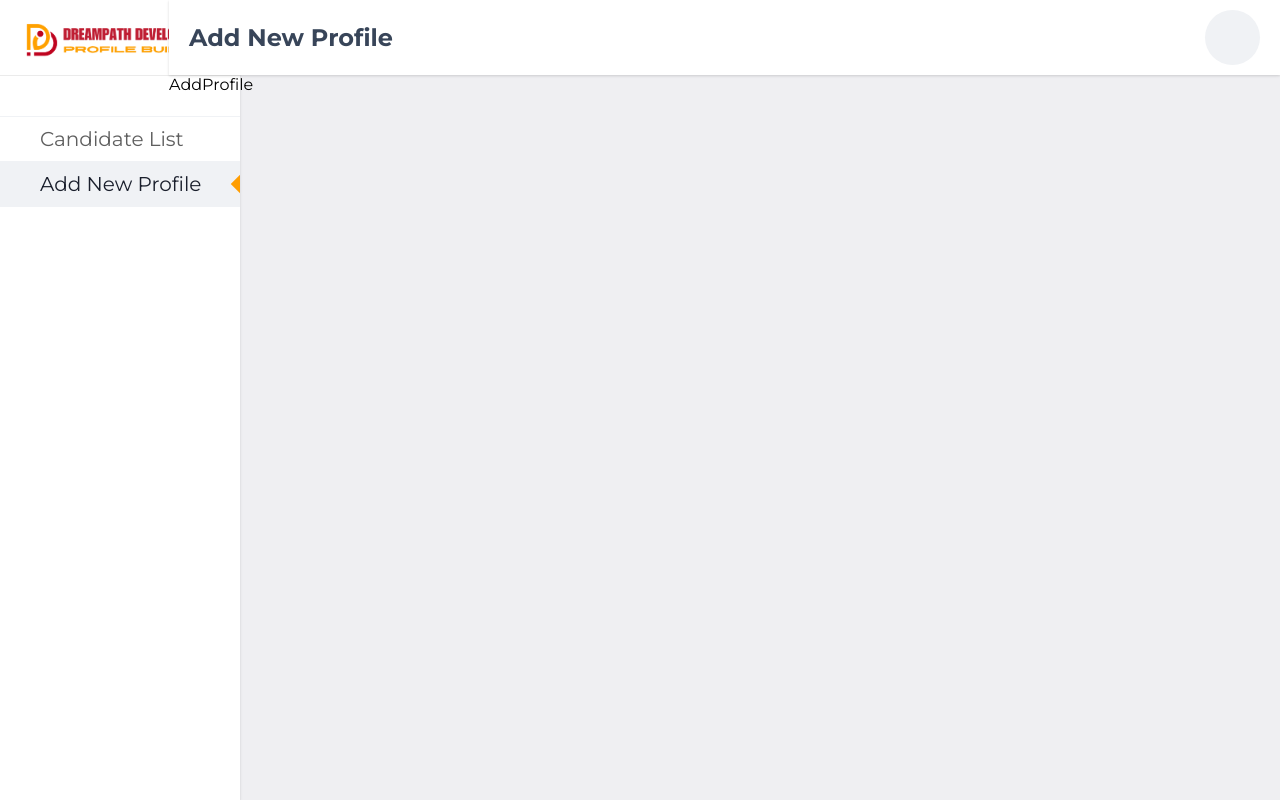
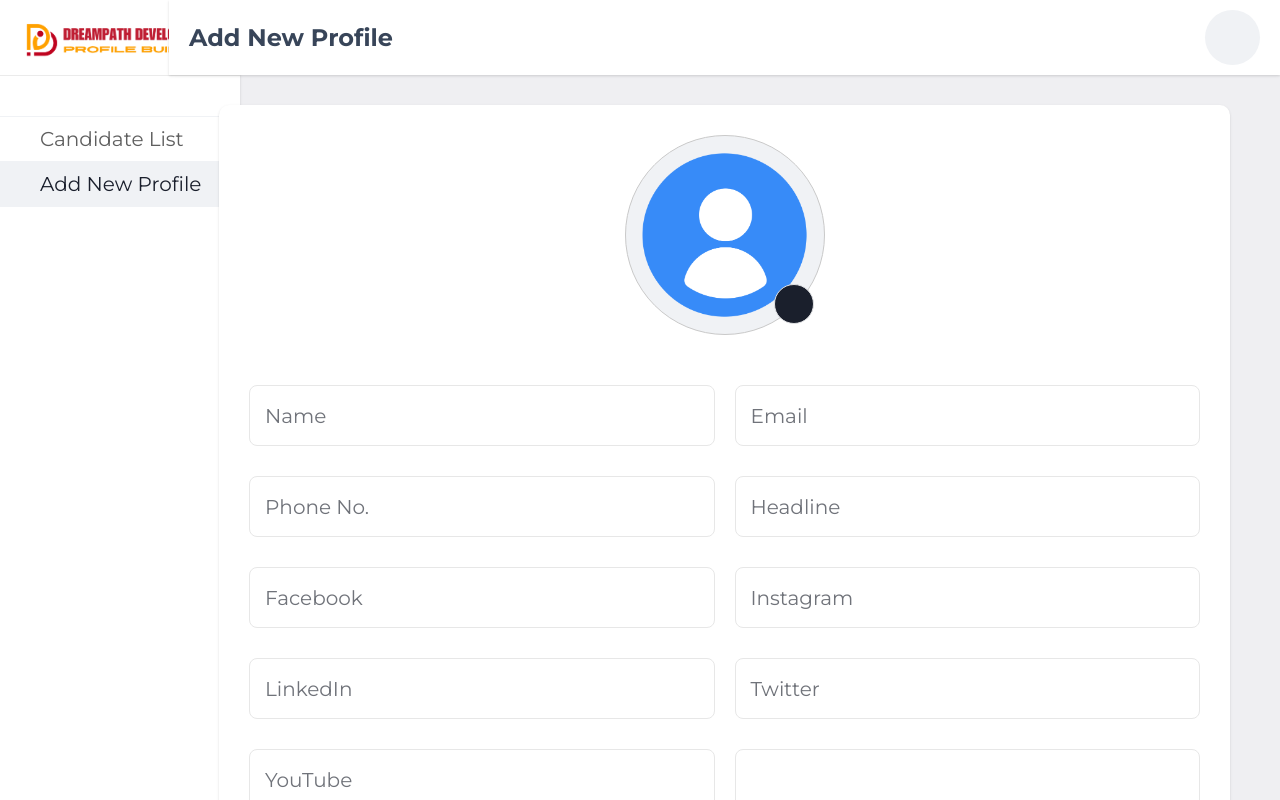
Before and after one commit to priyesshrai/dpd-03, a Next.js app: page /admin/dashboard in a window 1280 px wide. Both pictures are taken after a click on the element "Add New Profile". Built offline with nearby package versions, Linux system fonts and the light colour scheme; a web font is replaced by a local one.

Commit message:
feat: Implement AddProfile component with multi-step form and profile picture upload; enhance AdminTabs layout and add loading spinner

```diff
--- a/src/app/admin/tabs/AddProfile.tsx
+++ b/src/app/admin/tabs/AddProfile.tsx
@@ -1,7 +1,321 @@
-import React from 'react'
+'use client'
+import React, { useState } from 'react'
+import { motion, AnimatePresence } from 'framer-motion';
+import LargeSpinner from '@/components/Spinner/LargeSpinner';
+
+type TabConfig = {
+  key: string;
+  name: string;
+  component: React.ComponentType<StepProps>;
+}
+
+type StepProps = {
+  // userData: UserData;
+  // setUserData: React.Dispatch<React.SetStateAction<UserData>>;
+  nextStep: () => void;
+};
 
 export default function AddProfile() {
+
+  const formConfig: TabConfig[] = [
+    {
+      key: "profileForm",
+      name: "Profile Form",
+      component: ProfileForm,
+    },
+    {
+      key: "workForm",
+      name: "Work Form",
+      component: WorkForm,
+    },
+  ]
+
+  const [selectedTab, setSelectedTab] = useState(0)
+  const ActiveTab = formConfig[selectedTab].component;
+
+  const nextStep = () => {
+    if (selectedTab < formConfig.length - 1) {
+      setSelectedTab((prev) => prev + 1);
+    }
+  };
+
   return (
-    <div>AddProfile</div>
+    <div className='component-common' style={{ padding: 0 }}>
+      <AnimatePresence mode='wait'>
+        <motion.div
+          key={formConfig[selectedTab].key}
+          initial={{ opacity: 0, x: 50 }}
+          animate={{ opacity: 1, x: 0 }}
+          exit={{ opacity: 0, x: -50 }}
+          transition={{ duration: 0.3 }}
+        >
+          <ActiveTab nextStep={nextStep} />
+        </motion.div>
+      </AnimatePresence>
+    </div>
   )
 }
+
+type UserData = {
+  name: string,
+  email: string,
+  phone: string,
+  headline: string,
+  intro: string,
+  facebook: string,
+  insta: string,
+  linkedin: string,
+  twitter: string,
+  yt: string,
+}
+
+function ProfileForm({ nextStep }: StepProps) {
+  const [userData, setUserData] = useState<UserData>({
+    name: "",
+    email: "",
+    phone: "",
+    headline: "",
+    intro: "",
+    facebook: "",
+    insta: "",
+    linkedin: "",
+    twitter: "",
+    yt: ""
+  })
+  const [profilePicPreview, setProfilePicPreview] = useState<string | null>(null)
+  const [profilePicURL, setProfilePicURL] = useState<File | null>(null)
+  const [loading, setLoading] = useState<boolean>(false)
+  const [isDisable, setIsDisable] = useState<boolean>(true)
+
+  const handleProfilePicChange = (e: React.ChangeEvent<HTMLInputElement>) => {
+    const file = e.target.files?.[0];
+    if (!file) return;
+
+    const validImageTypes = ['image/jpeg', 'image/png', 'image/gif', 'image/webp'];
+    if (!validImageTypes.includes(file.type)) {
+      alert('Only images (JPEG, PNG, GIF, WebP) are allowed.');
+      return;
+    }
+    setProfilePicURL(file)
+    const reader = new FileReader();
+    reader.onloadend = () => {
+      const result = reader.result as string;
+      setProfilePicPreview(result);
+    };
+    reader.readAsDataURL(file);
+  }
+
+  const handleInputChange = (e: React.ChangeEvent<HTMLInputElement> | React.ChangeEvent<HTMLTextAreaElement>) => {
+    const { name, value } = e.target
+
+    setUserData((prevData: UserData) => (
+      {
+        ...prevData,
+        [name]: value
+      }
+    ))
+
+  }
+
+  async function handleSubmit(event: React.FormEvent) {
+    event.preventDefault();
+
+    const UserData = new FormData();
+    UserData.append("name", userData.name)
+    UserData.append("email", userData.email)
+    UserData.append("phone", userData.phone)
+    UserData.append("profile", profilePicURL!)
+    UserData.append("headline", userData.headline)
+    UserData.append("intro", userData.intro)
+    UserData.append("facebook", userData.facebook)
+    UserData.append("insta", userData.insta)
+    UserData.append("linkedin", userData.linkedin)
+    UserData.append("twitter", userData.twitter)
+    UserData.append("yt", userData.yt)
+
+    UserData.forEach((value, key) => {
+      console.log(`${key}: ${value}`);
+    });
+
+  }
+
+  return (
+    <div className="details-edit-component" style={{ padding: "30px" }}>
+
+      {
+        loading ?
+          (<div className='edit-loading'>
+            <LargeSpinner />
+          </div>) : ""
+      }
+
+      <div className='details-edit-top'>
+        <div className='profile-pic-container'>
+          <img className='profile-img' src={profilePicPreview ?? '/images/profile/default.png'} />
+          <div className='profile-edit-btn-container'>
+            <i className="hgi hgi-stroke hgi-edit-02"></i>
+            <input disabled={isDisable} type='file'
+              accept="image/*"
+              name='profilepic'
+              onChange={handleProfilePicChange} />
+          </div>
+        </div>
+      </div>
+
+      <div className="details-edit-body">
+        <div className="edit-input-container">
+          <input
+            type="text"
+            name='name'
+            placeholder=''
+            required
+            onChange={handleInputChange}
+            value={userData.name}
+            className='inputs'
+            disabled={isDisable}
+          />
+          <label className='label'>Name</label>
+        </div>
+
+        <div className="edit-input-container">
+          <input
+            type="email"
+            name='email'
+            placeholder=''
+            required
+            onChange={handleInputChange}
+            value={userData.email}
+            className='inputs'
+            disabled={isDisable}
+          />
+          <label className='label'>Email</label>
+        </div>
+
+        <div className="edit-input-container">
+          <input
+            type="tel"
+            name='phone'
+            placeholder=''
+            required
+            onChange={handleInputChange}
+            value={userData.phone}
+            className='inputs'
+            disabled={isDisable}
+          />
+          <label className='label'>Phone No.</label>
+        </div>
+
+        <div className="edit-input-container">
+          <input
+            type="text"
+            name='headline'
+            placeholder=''
+            required
+            onChange={handleInputChange}
+            value={userData.headline}
+            className='inputs'
+            disabled={isDisable}
+          />
+          <label className='label'>Headline</label>
+        </div>
+
+        <div className="edit-input-container">
+          <input
+            type="text"
+            name='facebook'
+            placeholder=''
+            required
+            onChange={handleInputChange}
+            value={userData.facebook}
+            className='inputs'
+            disabled={isDisable}
+          />
+          <label className='label'>Facebook</label>
+        </div>
+
+        <div className="edit-input-container">
+          <input
+            type="text"
+            name='insta'
+            placeholder=''
+            required
+            onChange={handleInputChange}
+            value={userData.insta}
+            className='inputs'
+            disabled={isDisable}
+          />
+          <label className='label'>Instagram</label>
+        </div>
+
+        <div className="edit-input-container">
+          <input
+            type="text"
+            name='linkedin'
+            placeholder=''
+            required
+            onChange={handleInputChange}
+            value={userData.linkedin}
+            className='inputs'
+            disabled={isDisable}
+          />
+          <label className='label'>LinkedIn</label>
+        </div>
+
+        <div className="edit-input-container">
+          <input
+            type="text"
+            name='twitter'
+            placeholder=''
+            required
+            onChange={handleInputChange}
+            value={userData.twitter}
+            className='inputs'
+            disabled={isDisable}
+          />
+          <label className='label'>Twitter</label>
+        </div>
+
+        <div className="edit-input-container">
+          <input
+            type="text"
+            name='yt'
+            placeholder=''
+            required
+            onChange={handleInputChange}
+            value={userData.yt}
+            className='inputs'
+            disabled={isDisable}
+          />
+          <label className='label'>YouTube</label>
+        </div>
+
+        <div className="edit-input-container">
+          <textarea
+            name='intro'
+            placeholder=''
+            required
+            onChange={handleInputChange}
+            value={userData.intro}
+            className='inputs'
+            rows={5}
+            disabled={isDisable}
+          />
+          <label className='label'>Introduction</label>
+        </div>
+
+      </div>
+
+      <div className="details-edit-footer">
+        <button onClick={() => setIsDisable(false)}>Edit</button>
+        <button onClick={handleSubmit}>Save</button>
+      </div>
+
+    </div>
+  )
+}
+
+function WorkForm() {
+  return (
+    <div>Hello</div>
+  )
+}
--- a/src/app/admin/tabs/AdminTabs.tsx
+++ b/src/app/admin/tabs/AdminTabs.tsx
@@ -61,16 +61,16 @@ export default function AdminTabs() {
               <div className="admin-header-wraper">
                 <h1>{tabConfig[selectedTab].tabName}</h1>
                 <div className='logo-container'>
-                    <div className="admin-logo">
-                      <i className="hgi hgi-stroke hgi-user-story"></i>
-                    </div>
+                  <div className="admin-logo">
+                    <i className="hgi hgi-stroke hgi-user-story"></i>
+                  </div>
                 </div>
               </div>
             </div>
 
-
-
-            <ActiveTab />
+            <div className="admin-component-section">
+              <ActiveTab />
+            </div>
           </div>
         </div>
       </div>
--- a/src/app/globals.css
+++ b/src/app/globals.css
@@ -1763,6 +1763,10 @@ footer {
           height: 100%;
           cursor: pointer;
           opacity: 0;
+
+          &:disabled {
+            cursor: not-allowed;
+          }
         }
       }
     }
@@ -1968,6 +1972,9 @@ footer {
     width: 100%;
     position: relative;
     height: 100%;
+    display: flex;
+    flex-direction: column;
+    gap: 30px;
 
     .admin-component-header {
       position: relative;
@@ -1977,22 +1984,22 @@ footer {
       box-shadow: rgba(0, 0, 0, 0.1) 0px 1px 3px 0px,
         rgba(0, 0, 0, 0.06) 0px 1px 2px 0px;
 
-        .admin-header-wraper{
+      .admin-header-wraper {
         position: relative;
         width: 100%;
         display: flex;
         align-items: center;
         justify-content: space-between;
 
-          h1{
+        h1 {
           color: var(--light-dark);
           flex-shrink: 0;
         }
 
-          .logo-container{
-            position: relative;
-
-            .admin-logo{
+        .logo-container {
+          position: relative;
+
+          .admin-logo {
             position: relative;
             width: 55px;
             height: 55px;
@@ -2003,7 +2010,7 @@ footer {
             justify-content: center;
             cursor: pointer;
 
-              i{
+            i {
               font-size: 40px;
               color: var(--light-dark);
             }
@@ -2011,7 +2018,24 @@ footer {
         }
       }
     }
-  }
+
+    .admin-component-section {
+      position: relative;
+      width: 100%;
+      padding: 50px;
+      padding-top: 0;
+    }
+  }
+}
+
+.edit-loading {
+  position: absolute;
+  inset: 0;
+  background-color: #0000002c;
+  z-index: 9;
+  display: flex;
+  align-items: center;
+  justify-content: center;
 }
 
 @media (max-width: 1092px) {
--- /dev/null
+++ b/src/components/Spinner/LargeSpinner.css
@@ -0,0 +1,28 @@
+.loader {
+  width: 80px;
+  height: 80px;
+  display: inline-block;
+  border: 5px solid #ebebeb;
+  border-radius: 50%;
+  border-top-color: transparent;
+  border-bottom-color: transparent;
+  animation: rot5 1.2s infinite;
+}
+
+@keyframes rot5 {
+  0% {
+    transform: rotate(0);
+  }
+
+  50% {
+    transform: rotate(180deg);
+    border-top-color: #ffffff;
+    border-bottom-color: #ffffff;
+    border-right-color: transparent;
+    border-left-color: transparent;
+  }
+
+  100% {
+    transform: rotate(360deg);
+  }
+}
--- /dev/null
+++ b/src/components/Spinner/LargeSpinner.tsx
@@ -0,0 +1,8 @@
+import React from 'react'
+import './LargeSpinner.css'
+
+export default function LargeSpinner() {
+  return (
+    <div className="loader"></div>
+  )
+}
--- a/src/middleware.ts
+++ b/src/middleware.ts
@@ -13,7 +13,7 @@ export async function middleware(request: NextRequest) {
   }
 
   const isPublicPath = request.nextUrl.pathname === "/login";
-  const isAdminDashboard = request.nextUrl.pathname.startsWith("/admin/:path*");
+  const isAdminDashboard = request.nextUrl.pathname.startsWith("/admin");
 
   if (isPublicPath && userData && userData.login_type === "superadmin") {
     return NextResponse.redirect(new URL("/admin/dashboard", request.url));
```
Also changed, not shown: public/images/profile/default.png (added). Lines whose indentation alone changed are shown as unchanged.
